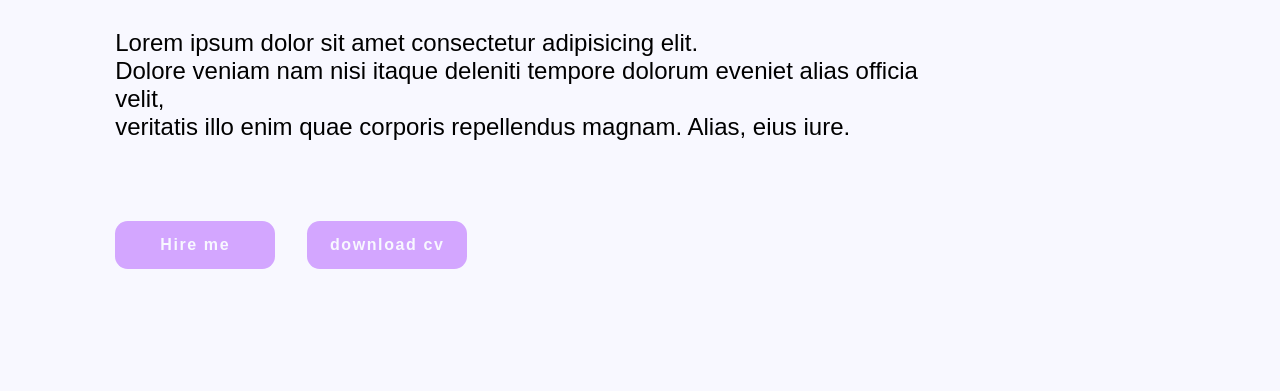
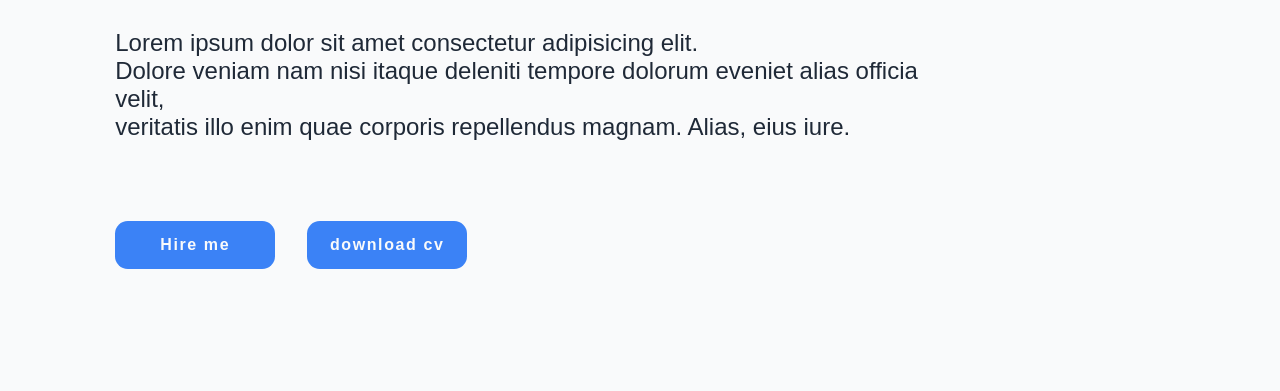
Before and after one commit to JayaramanSathyanarayanan/Portfolio, a plain HTML site: page index.html in a window 1280 px wide. Shown: the part 302-693 px from the top of the page. Drawn offline with nearby package versions, Linux system fonts and the light colour scheme.

Commit message:
Update index.html

```diff
--- a/index.html
+++ b/index.html
@@ -5,7 +5,7 @@
     <meta http-equiv="X-UA-Compatible" content="IE=edge">
     <meta name="viewport" content="width=device-width, initial-scale=1.0">
     <title>Personal Portfolio Website</title>
-    <link rel="stylesheet" type="text/css" href="222.css">
+    <link rel="stylesheet" type="text/css" href="22.css">
 
     <link href='https://unpkg.com/boxicons@2.1.4/css/boxicons.min.css' rel='stylesheet'>
 
```
